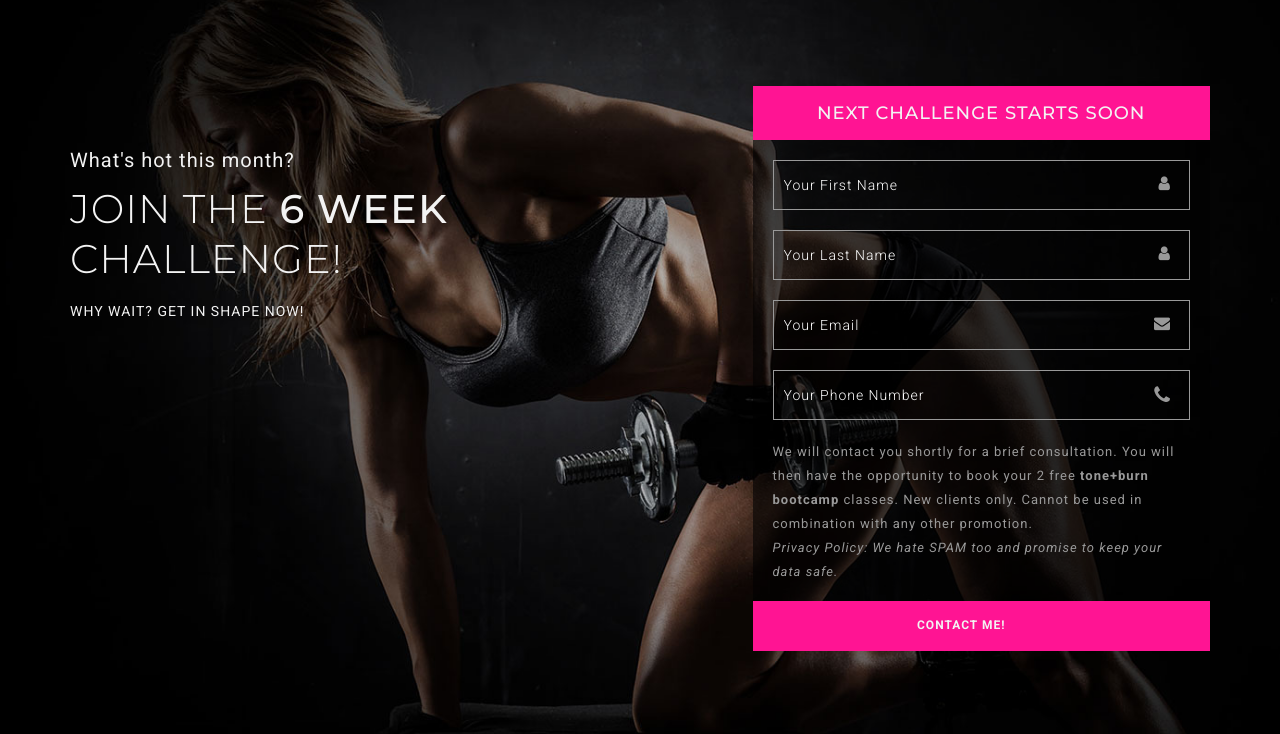
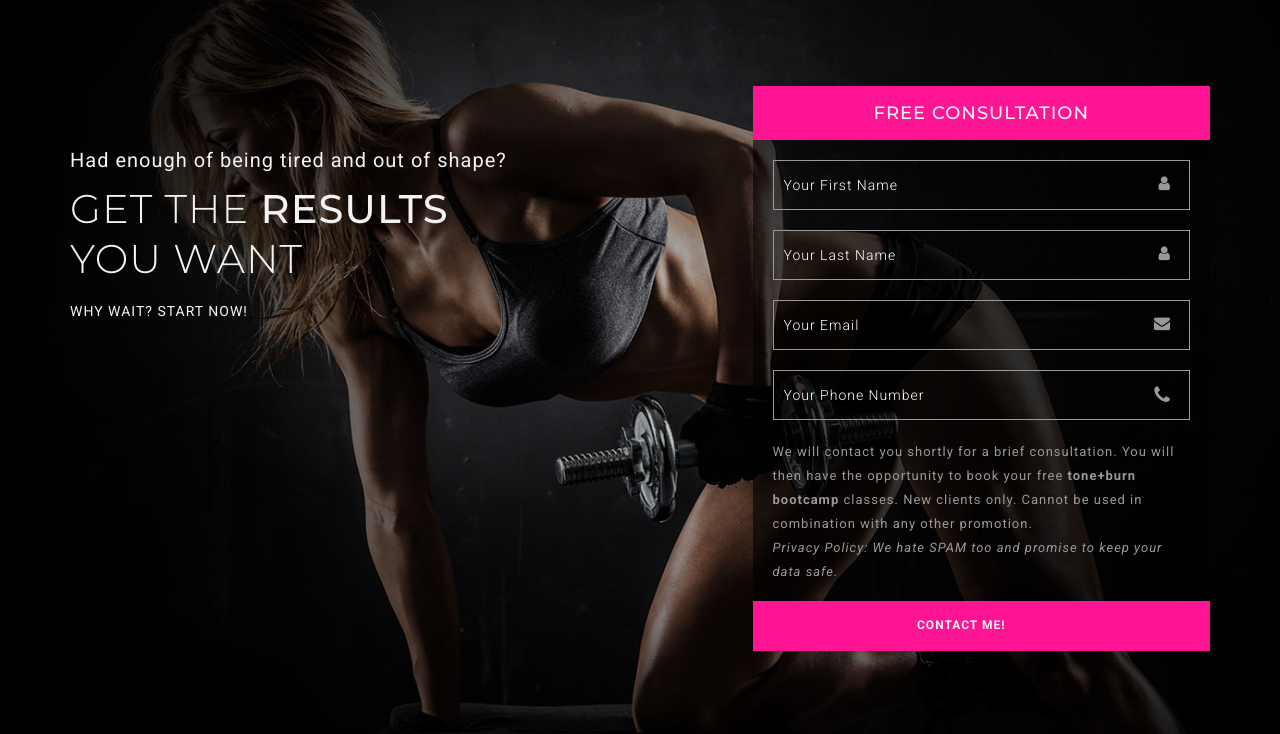
Before and after one commit to toneburn/toneburn.github.io, a plain HTML site: page index.html in a window 1280 px wide. Shown: the part 94-828 px from the top of the page. Drawn offline with Linux system fonts and the light colour scheme.

Commit message:
Remove 6WC

```diff
--- a/index.html
+++ b/index.html
@@ -102,10 +102,10 @@
                 <div class="row">
                     <div class="col-md-7 col-sm-6 res-common-bottom-1">
                         <div class="header-form-heading-top">
-                            <p class="left header-fit header-fit-bottom ls">What's hot this month?</p>
-                            <h1 class="left header-head-bottom"><span>JOIN THE</span> 6 WEEK <span>CHALLENGE!</span></h1>
+                            <p class="left header-fit header-fit-bottom ls">Had enough of being tired and out of shape?</p>
+                            <h1 class="left header-head-bottom"><span>GET THE </span> RESULTS <br/><span>YOU WANT</span></h1>
                             <p class="left header-text-bottom ls">
-                             WHY WAIT? GET IN SHAPE NOW!
+                             WHY WAIT? START NOW!
                             </p>
 
 <!--                             <div class="text-center" style="padding: 25px">
@@ -119,7 +119,7 @@
                             <form class="contact-form" method="POST">
                                 <div class="clearfix">
                                     <div class="header-form-heading-bg">
-                                        <h4 class="center">NEXT CHALLENGE STARTS SOON</h4>
+                                        <h4 class="center">FREE CONSULTATION</h4>
                                     </div>
                                     <div class="successMessage" style="display: none">
                                         <div style="padding: 70px">
@@ -159,7 +159,7 @@
                                         </div>
 
                                         <p class="left note-text ls">
-                                            We will contact you shortly for a brief consultation. You will then have the opportunity to book your 2 free <strong>tone+burn bootcamp</strong> classes.
+                                            We will contact you shortly for a brief consultation. You will then have the opportunity to book your free <strong>tone+burn bootcamp</strong> classes.
                                             New clients only. Cannot be used in combination with any other promotion.
                                             <br/>
                                             <em>Privacy Policy: We hate SPAM too and promise to keep your data safe.</em>
```
